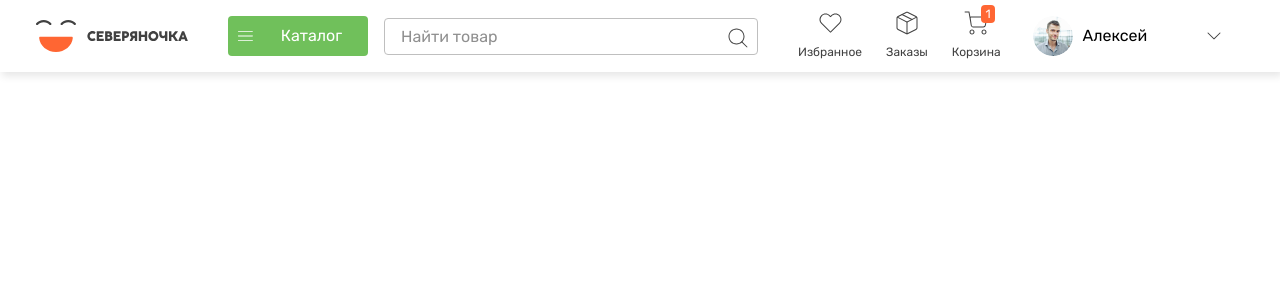
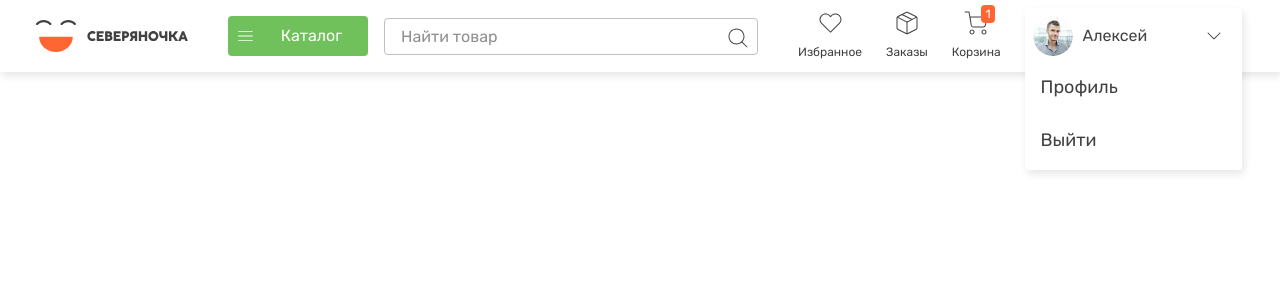
Before and after one commit to etopipec/severyanochka, a Vue app: page / in a window 1280 px wide. Both pictures are taken after a click on the element 1052 px from the left and 36 px from the top of the page. Shown: the top 300 px of the page. Built offline with nearby package versions, Linux system fonts and the light colour scheme.

Commit message:
- navigation, user-menu, person entity, some fixes

```diff
--- /dev/null
+++ b/src/entities/person/index.ts
@@ -0,0 +1 @@
+export { usePersonStore } from './model';
--- /dev/null
+++ b/src/entities/person/model/index.ts
@@ -0,0 +1 @@
+export { usePersonStore } from './store';
--- /dev/null
+++ b/src/entities/person/model/store.ts
@@ -0,0 +1,13 @@
+import { ref, reactive } from 'vue'
+import { defineStore } from 'pinia'
+
+export const usePersonStore = defineStore('person', () => {
+  const isAuth = ref(true);
+  const person = reactive({
+    name: 'Алексей',
+  });
+
+  const setIsAuth = (value: boolean) => isAuth.value = value;
+
+  return { isAuth, person, setIsAuth };
+})
--- a/src/features/header/navigation/ui.vue
+++ b/src/features/header/navigation/ui.vue
@@ -43,7 +43,6 @@ const { data } = defineProps<Props>();
   align-items: center;
   grid-gap: 8px;
   text-decoration: none;
-  color: var(--main-on-surface);
 }
 
 .item__count {
--- a/src/features/header/user-menu/ui.vue
+++ b/src/features/header/user-menu/ui.vue
@@ -1,4 +1,7 @@
 <script lang="ts" setup>
+import { ref } from 'vue';
+import { usePersonStore } from '@/entities/person';
+import { RouterLink } from 'vue-router';
 import { Avatar } from '@/shared/avatar';
 import { Typography } from '@/shared/typography';
 import { Button } from '@/shared/button';
@@ -8,22 +11,55 @@ interface Props {
   data: {
     avatar: string;
     name: string;
-    menu: any[];
+    menu: { label: string; link: string; action: string }[];
   }
 }
 
+const personStore = usePersonStore();
+const { setIsAuth } = personStore;
+
 const { data } = defineProps<Props>();
+
+const isOpen = ref(false);
+
+const toggleMenu = () => {
+  isOpen.value = !isOpen.value;
+};
+
+const onClickItem = (action: string) => {
+  if (action === 'logout') {
+    setIsAuth(false);
+  }
+};
 </script>
 
 <template>
-  <div class="user-menu">
-    <Avatar class="user-menu__avatar" :img="data.avatar" />
-    <Typography class="user-menu__name" tagName="span" size="s">{{ data.name }}</Typography>
-    <Button class="user-menu__button" decoration='none'>
+  <div :class="['user-menu', `is-open_${isOpen}`]">
+    <Avatar class="user-menu__avatar" :img="data.avatar" @click="toggleMenu" />
+    <Typography class="user-menu__name" tagName="span" size="s" @click="toggleMenu">{{ data.name }}</Typography>
+    <Button class="user-menu__button" decoration='none' @click="toggleMenu">
       <template v-slot:leftIcon>
         <Icon type="chevron" />
       </template>
     </Button>
+    <ul v-if="isOpen" class="user-menu__list">
+      <li v-for="item in data.menu" :key="item.label" class="list__item">
+        <RouterLink v-if="item.link" :to="item.link" class="item__link">
+          <Typography
+            tagName="span"
+            size="m"
+            class="item__text"
+          >{{ item.label }}</Typography>
+        </RouterLink>
+        <Typography
+          v-else
+          tagName="span"
+          size="m"
+          class="item__text"
+          @click="() => onClickItem(item.action)"
+        >{{ item.label }}</Typography>
+      </li>
+    </ul>
   </div>
 </template>
 
@@ -34,6 +70,12 @@ const { data } = defineProps<Props>();
   align-items: center;
   grid-gap: 10px;
   padding: 8px;
+  border-radius: 4px;
+}
+
+.user-menu.is-open_true {
+  background-color: var(--main-surface);
+  box-shadow: var(--shadow-default-s);
 }
 
 .user-menu__avatar,
@@ -41,4 +83,20 @@ const { data } = defineProps<Props>();
 .user-menu__button {
   cursor: pointer;
 }
+
+.user-menu__list {
+  display: grid;
+  grid-gap: 10px;
+  grid-column: 1 / 4;
+}
+
+.list__item {
+  padding: 8px;
+  user-select: none;
+  cursor: pointer;
+}
+
+.item__link {
+  text-decoration: none;
+}
 </style>
--- a/src/shared/button/ui.vue
+++ b/src/shared/button/ui.vue
@@ -25,6 +25,7 @@ const classes = ['button', `size_${size}`, `decoration_${decoration}`, `color_${
   <button :class="classes" :disabled="disabled">
     <slot name="leftIcon"></slot>
     <Typography v-if="slots.default" class="button__text" tagName="p" size="s"><slot></slot></Typography>
+    <slot name="rightIcon"></slot>
   </button>
 </template>
 
@@ -48,10 +49,13 @@ const classes = ['button', `size_${size}`, `decoration_${decoration}`, `color_${
   padding: 8px;
 }
 
-.button.color_secondary {
-  background-color: var(--main-secondary);
-  color: var(--main-on-secondary);
-}
+.button.color_secondary { background-color: var(--main-secondary); }
+
+.button.color_secondary .button__text { color: var(--main-on-secondary); }
+
+.button.color_primary { background: var(--main-primary); }
+
+.button.color_primary .button__text { color: var(--main-on-primary); }
 
 .button.decoration_none {
   background-color: unset;
--- a/src/shared/icon/ui.vue
+++ b/src/shared/icon/ui.vue
@@ -30,4 +30,9 @@ const { type } = props;
   <svg v-if="type === 'chevron'" width="24" height="24" viewBox="0 0 24 24" fill="none" xmlns="http://www.w3.org/2000/svg">
     <path fill-rule="evenodd" clip-rule="evenodd" d="M5.64645 8.64645C5.84171 8.45118 6.15829 8.45118 6.35355 8.64645L12 14.2929L17.6464 8.64645C17.8417 8.45118 18.1583 8.45118 18.3536 8.64645C18.5488 8.84171 18.5488 9.15829 18.3536 9.35355L12.3536 15.3536C12.1583 15.5488 11.8417 15.5488 11.6464 15.3536L5.64645 9.35355C5.45118 9.15829 5.45118 8.84171 5.64645 8.64645Z" fill="#414141"/>
   </svg>
+  <svg v-if="type === 'login'" width="24" height="24" viewBox="0 0 24 24" fill="none" xmlns="http://www.w3.org/2000/svg">
+    <path fill-rule="evenodd" clip-rule="evenodd" d="M13.5 2C13.5 1.72386 13.7239 1.5 14 1.5H19C20.3807 1.5 21.5 2.61929 21.5 4V20C21.5 21.3807 20.3807 22.5 19 22.5H14C13.7239 22.5 13.5 22.2761 13.5 22C13.5 21.7239 13.7239 21.5 14 21.5H19C19.8284 21.5 20.5 20.8284 20.5 20V4C20.5 3.17157 19.8284 2.5 19 2.5H14C13.7239 2.5 13.5 2.27614 13.5 2Z" fill="white"/>
+    <path fill-rule="evenodd" clip-rule="evenodd" d="M10.6464 7.64645C10.8417 7.45118 11.1583 7.45118 11.3536 7.64645L15.3536 11.6464C15.5488 11.8417 15.5488 12.1583 15.3536 12.3536L11.3536 16.3536C11.1583 16.5488 10.8417 16.5488 10.6464 16.3536C10.4512 16.1583 10.4512 15.8417 10.6464 15.6464L14.2929 12L10.6464 8.35355C10.4512 8.15829 10.4512 7.84171 10.6464 7.64645Z" fill="white"/>
+    <path fill-rule="evenodd" clip-rule="evenodd" d="M2.5 12C2.5 11.7239 2.72386 11.5 3 11.5H15C15.2761 11.5 15.5 11.7239 15.5 12C15.5 12.2761 15.2761 12.5 15 12.5H3C2.72386 12.5 2.5 12.2761 2.5 12Z" fill="white"/>
+  </svg>
 </template>
--- a/src/shared/typography/ui.vue
+++ b/src/shared/typography/ui.vue
@@ -21,6 +21,7 @@ const props = defineProps<Props>();
 .typography {
   font-style: normal;
   line-height: 150%;
+  color: var(--main-on-surface);
 }
 
 .bold { font-weight: 700; }
--- a/src/widgets/header/ui.vue
+++ b/src/widgets/header/ui.vue
@@ -1,13 +1,19 @@
 <script lang="ts" setup>
 import { reactive } from 'vue';
+import { storeToRefs } from 'pinia'
+import { Navigation } from '@/features/header/navigation';
+import { UserMenu } from '@/features/header/user-menu';
+import { usePersonStore } from '@/entities/person';
 import { Container } from '@/shared/container';
 import { Logo } from '@/shared/logo';
 import { Button } from '@/shared/button';
 import { Icon } from '@/shared/icon';
 import { Field } from '@/shared/field';
-import { Navigation } from '@/features/header/navigation';
-import { UserMenu } from '@/features/header/user-menu';
 import avatarIMG from '@/assets/avatar.png';
+
+const personStore = usePersonStore();
+const { person, isAuth } = storeToRefs(personStore);
+const { setIsAuth } = personStore;
 
 const navItems = reactive([
   { label: 'Избранное', icon: 'favorite', count: 0, link: '/favorites' },
@@ -17,12 +23,18 @@ const navItems = reactive([
 
 const userMenu = reactive({
   avatar: avatarIMG,
-  name: 'Алексей',
-  menu: [],
+  name: person.value.name,
+  menu: [
+    { label: 'Профиль', link: '/profile' },
+    { label: 'Выйти', action: 'logout' },
+  ],
 });
 
 const onChangeSearch = (value: string) => console.log(value);
 const onSearch = () => console.log('SEND TO SIRVIR');
+const login = () => {
+  setIsAuth(true);
+};
 </script>
 
 <template>
@@ -55,7 +67,13 @@ const onSearch = () => console.log('SEND TO SIRVIR');
         <Navigation :data="navItems" />
       </div>
       <div class="header__user-menu">
-        <UserMenu :data="userMenu" />
+        <UserMenu v-if="isAuth" :data="userMenu" />
+        <Button v-else class="header__login-btn" @click="login">
+          <template v-slot:rightIcon>
+            <Icon type="login" />
+          </template>
+          Войти
+        </Button>
       </div>
     </Container>
   </header>
@@ -91,6 +109,17 @@ const onSearch = () => console.log('SEND TO SIRVIR');
 }
 
 .header__user-menu {
+  position: relative;
   width: 217px;
 }
+
+.header__user-menu:deep(.user-menu) {
+  position: absolute;
+  top: -28px;
+  width: 100%;
+}
+
+.header__login-btn {
+  width: 157px;
+}
 </style>
```
